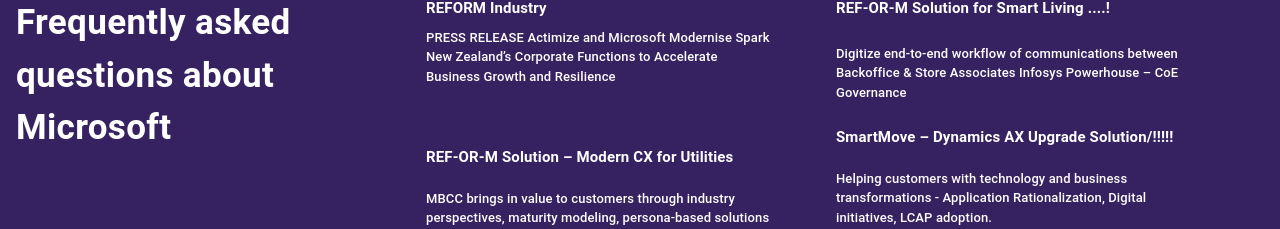
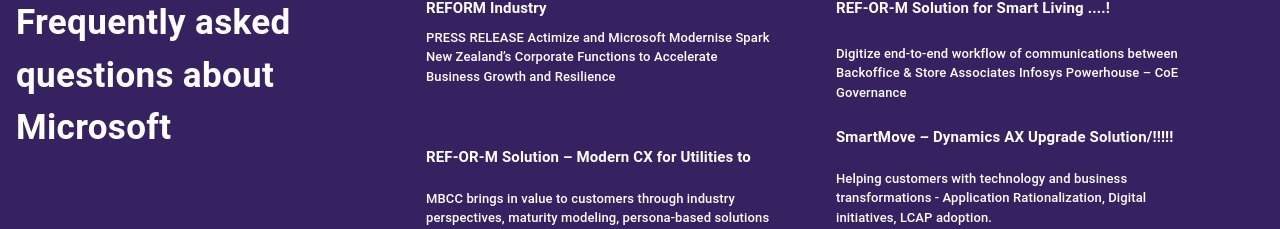
Before and after one commit to Harika-padamata/Actimize, a React (Create React App) app: page /technology/Microsoft in a window 1280 px wide. Shown: the part 2263-2492 px from the top of the page. Built offline with nearby package versions, Linux system fonts and the light colour scheme.

Commit message:
changes in micro

```diff
--- a/src/components/Microsoftfive.js
+++ b/src/components/Microsoftfive.js
@@ -104,7 +104,7 @@
               <Typography
                 sx={{ fontSize: "15px", color: "White", fontWeight: "700", marginTop:"60px" }}
               >
-       REF-OR-M Solution – Modern CX for Utilities
+       REF-OR-M Solution – Modern CX for Utilities to
 
               </Typography>
               <Typography
```
